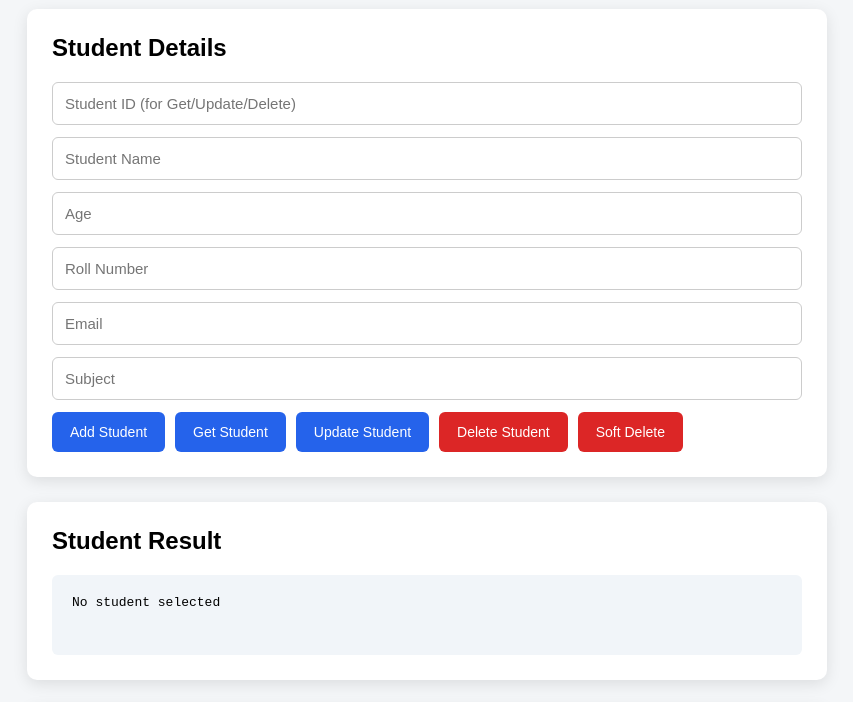
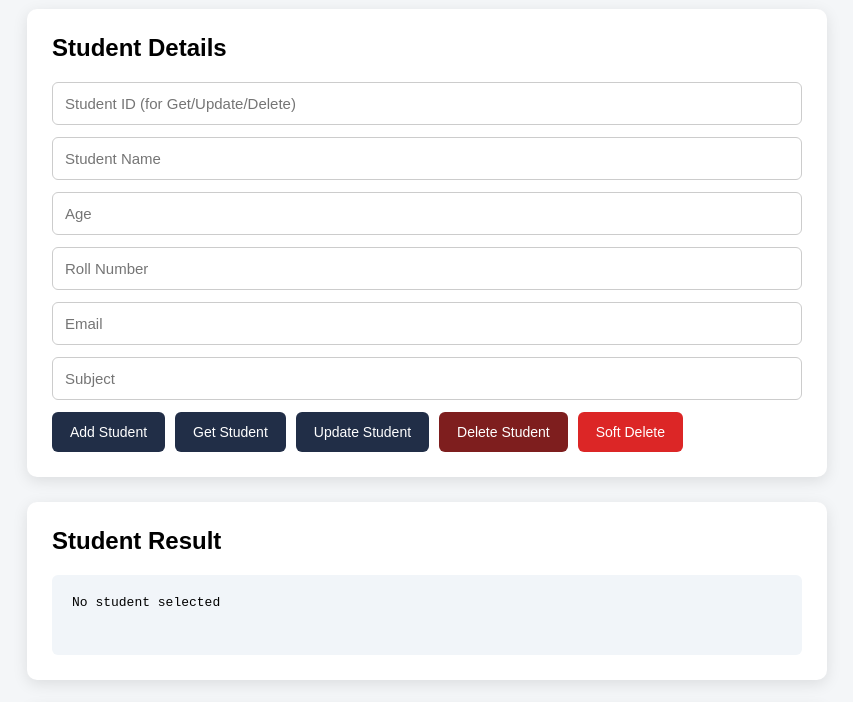
Before and after one commit to nemo-rwx/spring_001, a plain HTML site: page index.html in a window 1280 px wide. Shown: the part 98-800 px from the top of the page, without its empty margins (213-1066 px from the left). Drawn offline with Linux system fonts and the light colour scheme.

Commit message:
Update styles

```diff
--- a/style.css
+++ b/style.css
@@ -52,7 +52,7 @@ button {
     border: none;
     border-radius: 6px;
     cursor: pointer;
-    background: #2563eb;
+    background: #212e47;
     color: white;
     font-size: 14px;
 }
@@ -62,7 +62,7 @@ button:hover {
 }
 
 button.delete {
-    background: #dc2626;
+    background: #7e1e1e;
 }
 
 button.softdelete {
```
